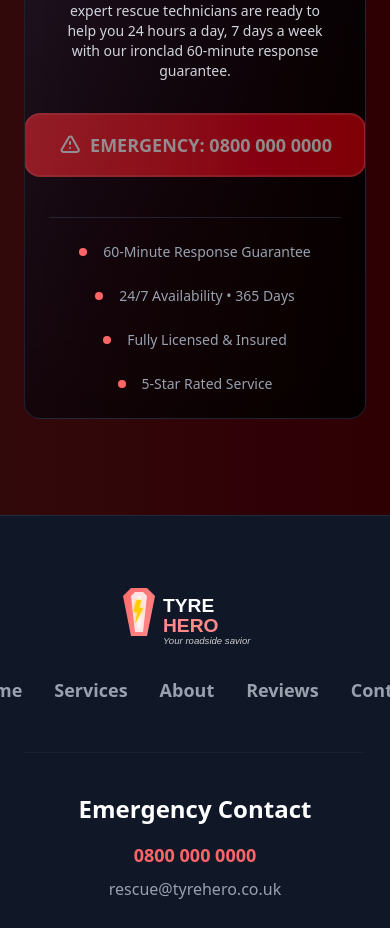
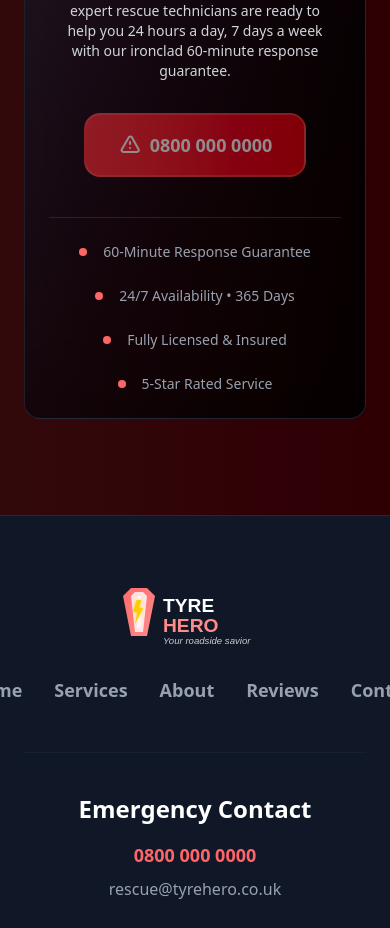
Before and after one commit to ezekaj/tyre-hero, a React (Vite) app in the folder tyre-hero/: page / in a window 390 px wide. Shown: the part 7680-8608 px from the top of the page. Built offline with nearby package versions, Linux system fonts and the light colour scheme.

Commit message:
simplify: remove 'EMERGENCY:' text from button, keep only phone number
- Changed from 'EMERGENCY: 0800 000 0000' to just '0800 000 0000'
- Makes button more compact and easier to read
- Emergency icon still conveys urgency context

```diff
--- a/tyre-hero/src/App.jsx
+++ b/tyre-hero/src/App.jsx
@@ -925,7 +925,7 @@ const App = () => {
                     <svg xmlns="http://www.w3.org/2000/svg" className="h-6 w-6 sm:h-8 sm:w-8 md:h-10 md:w-10 mr-2 sm:mr-3 md:mr-4 flex-shrink-0" fill="none" viewBox="0 0 24 24" stroke="currentColor">
                       <path strokeLinecap="round" strokeLinejoin="round" strokeWidth="2" d="M12 9v2m0 4h.01m-6.938 4h13.856c1.54 0 2.502-1.667 1.732-2.5L13.732 4c-.77-.833-1.964-.833-2.732 0L3.732 16.5c-.77.833.192 2.5 1.732 2.5z" />
                     </svg>
-                    <span className="whitespace-nowrap">EMERGENCY: 0800 000 0000</span>
+                    <span className="whitespace-nowrap">0800 000 0000</span>
                     </span>
                   <div className="absolute inset-0 bg-gradient-to-r from-red-600 to-red-700 opacity-0 group-hover:opacity-20 transition-opacity duration-500"></div>
                   <div className="absolute -inset-2 bg-gradient-to-r from-red-400 to-pink-500 rounded-4xl opacity-0 group-hover:opacity-100 animate-ping transition-opacity duration-500"></div>
```
